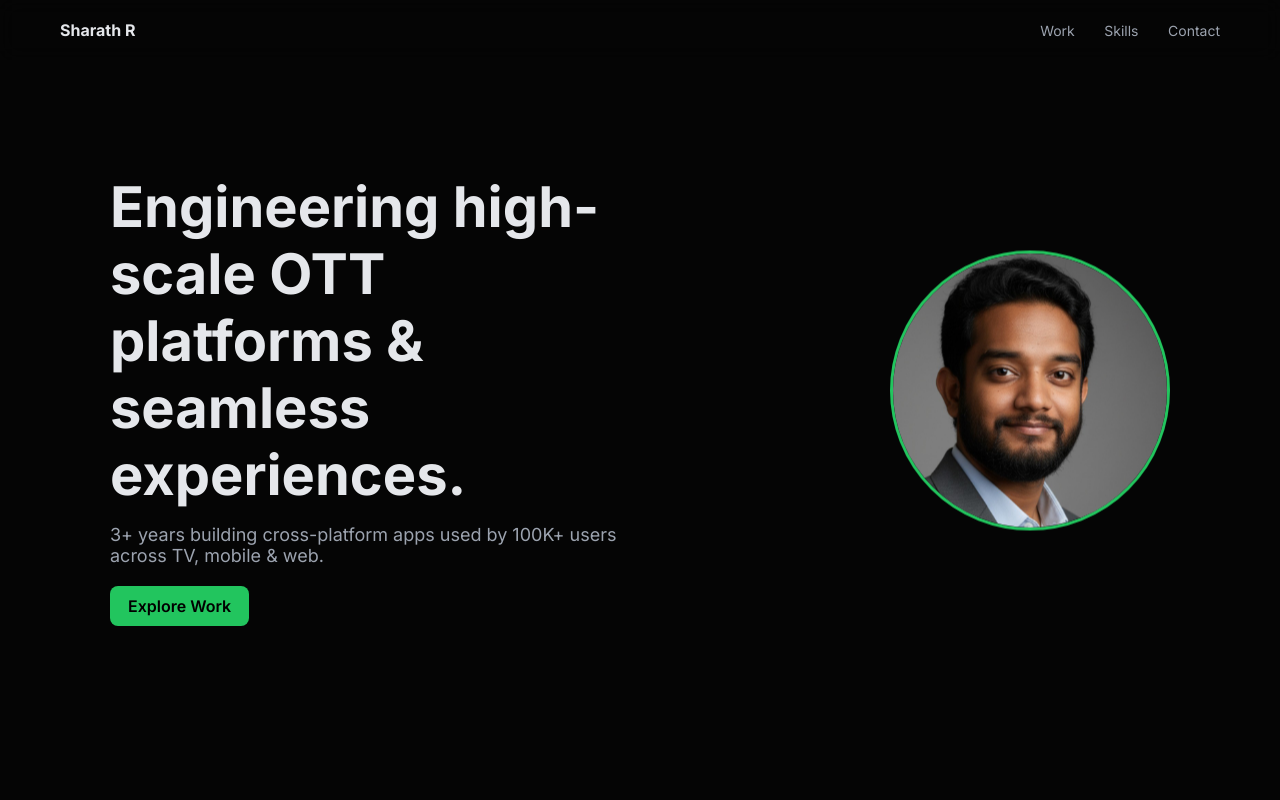
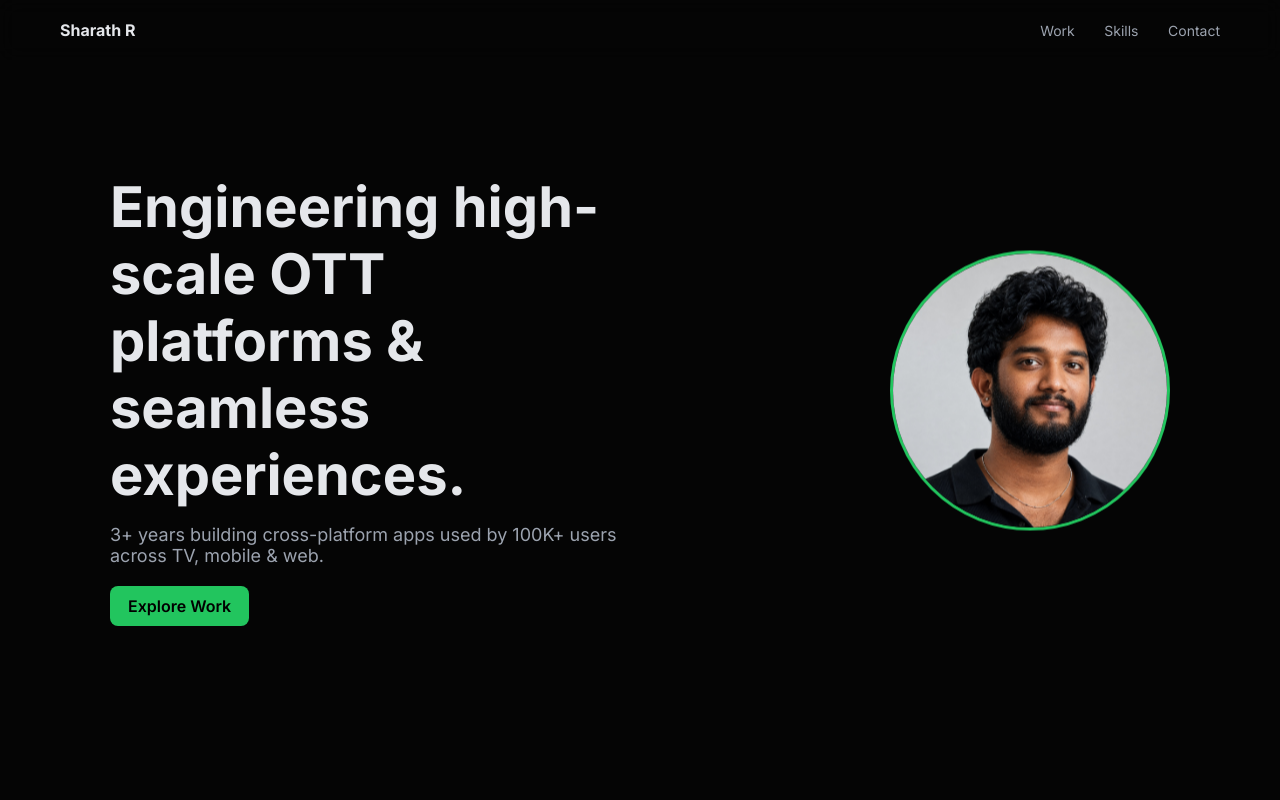
Before and after one commit to Desusharath123/Portfolio, a plain HTML site: page index.html in a window 1280 px wide. Shown: the top 800 px of the page. Drawn offline with Linux system fonts and the light colour scheme.

Commit message:
updated Image

```diff
--- a/index.html
+++ b/index.html
@@ -164,7 +164,7 @@
 
   <div class="hero-img">
     <!-- REPLACE this image with your own -->
-    <img src="images/1762487426070.jpeg" alt="Sharath" />
+    <img src="images/LinkedIn_Profile_Compressed.jpg" alt="Sharath" />
   </div>
 </section>
 
```
